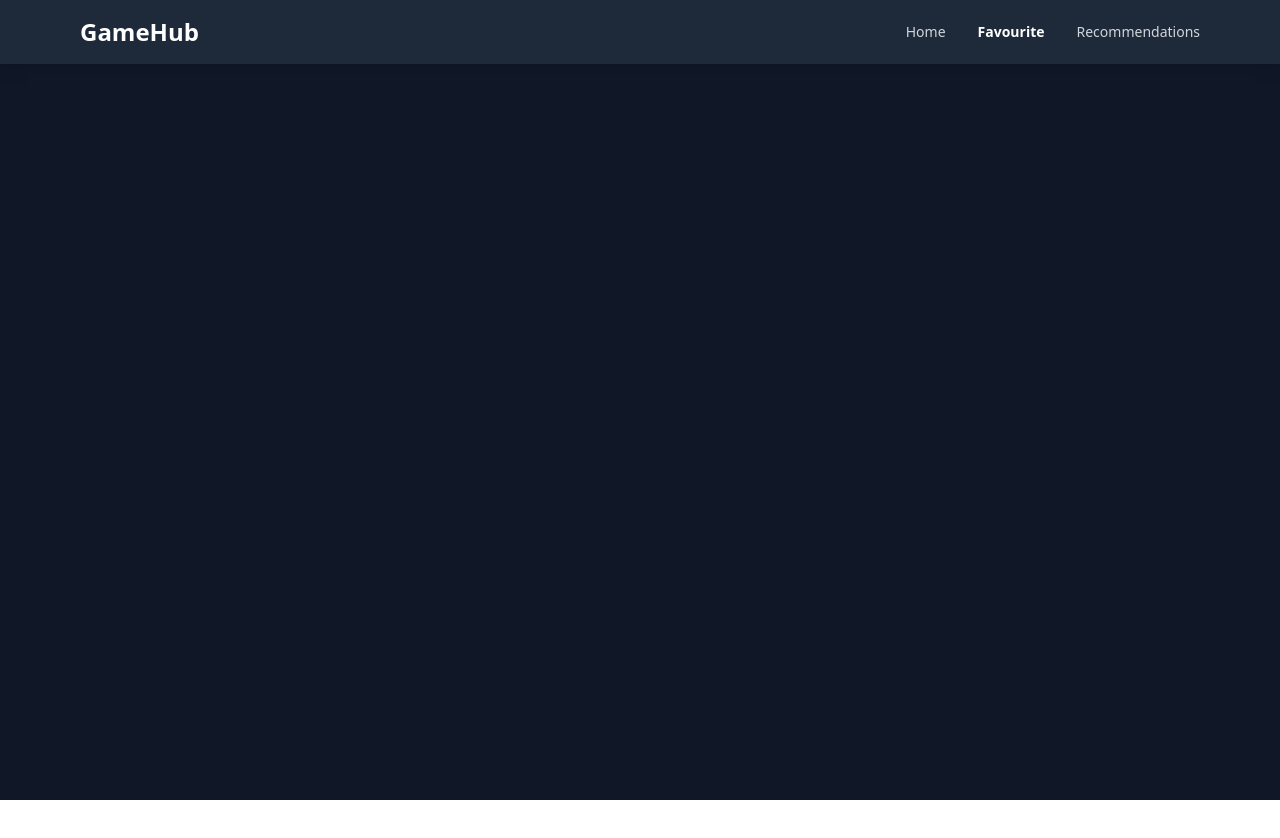
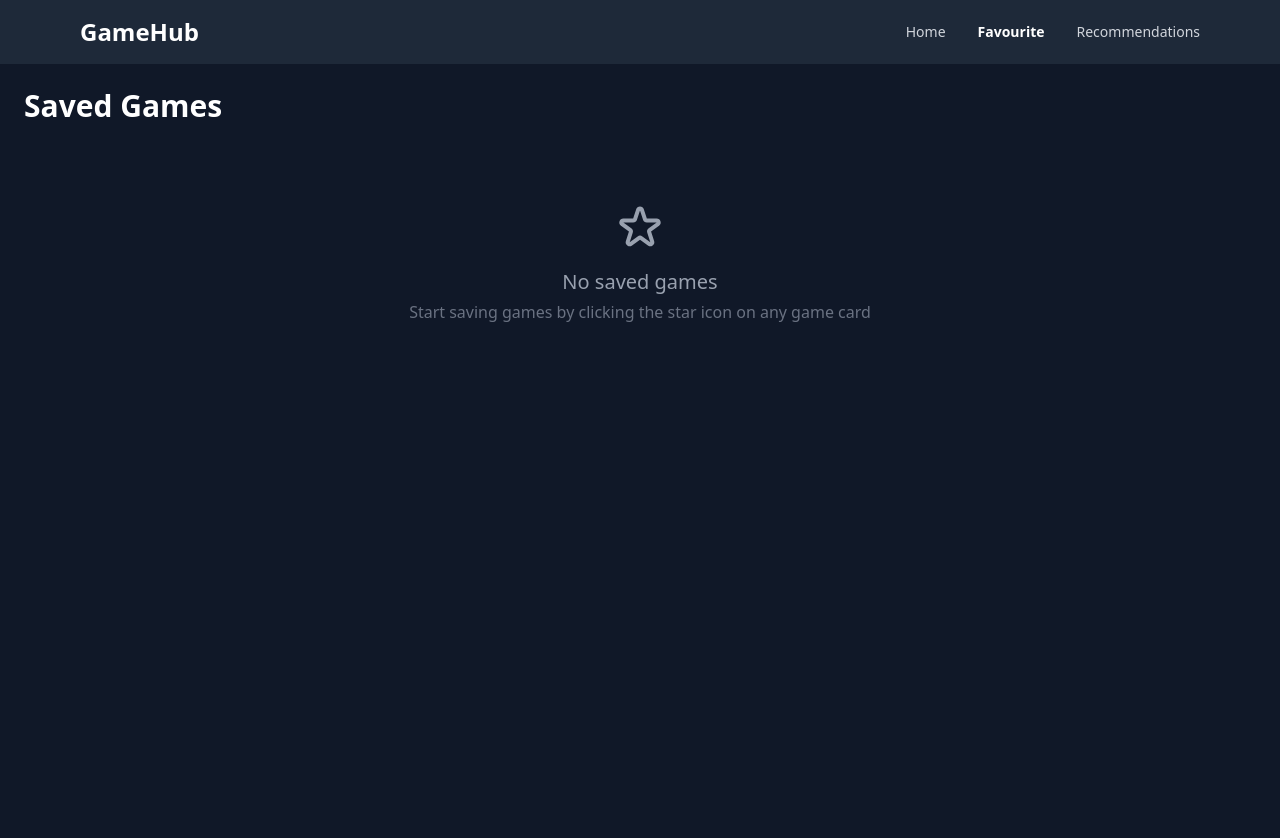
Before and after one commit to Naren456/Blog-App, a React (Vite) app: page /saved-games in a window 1280 px wide. Shown: the top 838 px of the page. Before the commit the page ends 800 px from the top, so only its background shows below. Built offline with nearby package versions, Linux system fonts and the light colour scheme.

Commit message:
implement Fav page

```diff
--- a/src/pages/Favourite.jsx
+++ b/src/pages/Favourite.jsx
@@ -1,11 +1,47 @@
-import React from 'react'
+import React from 'react';
+import { useSavedGames } from '../context/SavedGamesContext';
+import GameCard from '../components/GameCard';
 
 const Favourite = () => {
+  const { savedGames } = useSavedGames();
+
   return (
-    <div>
+    <div className="p-6 bg-gray-900 min-h-screen">
+      <div className="max-w-7xl mx-auto">
+        <h1 className="text-3xl font-bold text-white mb-8">Saved Games</h1>
 
+        {savedGames.length === 0 ? (
+          <div className="text-center py-12">
+            <div className="mb-4">
+              <svg
+                className="mx-auto h-12 w-12 text-gray-400"
+                fill="none"
+                viewBox="0 0 24 24"
+                stroke="currentColor"
+              >
+                <path
+                  strokeLinecap="round"
+                  strokeLinejoin="round"
+                  strokeWidth={2}
+                  d="M11.049 2.927c.3-.921 1.603-.921 1.902 0l1.519 4.674a1 1 0 00.95.69h4.915c.969 0 1.371 1.24.588 1.81l-3.976 2.888a1 1 0 00-.363 1.118l1.518 4.674c.3.922-.755 1.688-1.538 1.118l-3.976-2.888a1 1 0 00-1.176 0l-3.976 2.888c-.783.57-1.838-.197-1.538-1.118l1.518-4.674a1 1 0 00-.363-1.118l-3.976-2.888c-.784-.57-.38-1.81.588-1.81h4.914a1 1 0 00.951-.69l1.519-4.674z"
+                />
+              </svg>
+            </div>
+            <h3 className="text-xl font-medium text-gray-400 mb-1">No saved games</h3>
+            <p className="text-gray-500">
+              Start saving games by clicking the star icon on any game card
+            </p>
+          </div>
+        ) : (
+          <div className="grid grid-cols-1 sm:grid-cols-2 md:grid-cols-3 lg:grid-cols-4 xl:grid-cols-5 gap-6">
+            {savedGames.map((game) => (
+              <GameCard key={game.id} game={game} />
+            ))}
+          </div>
+        )}
+      </div>
     </div>
-  )
-}
+  );
+};
 
-export default Favourite
+export default Favourite;
--- /dev/null
+++ b/src/pages/GameDetail.jsx
@@ -0,0 +1,82 @@
+import React, { useState, useEffect } from 'react';
+import { useParams } from 'react-router-dom';
+import { useSavedGames } from '../context/SavedGamesContext';
+import HeroSection from '../components/GameDetails/HeroSection';
+import GameInfo from '../components/GameDetails/GameInfo';
+import GameDescription from '../components/GameDetails/GameDescription';
+import Platforms from '../components/GameDetails/Platforms';
+import SystemRequirements from '../components/GameDetails/SystemRequirements';
+import Screenshots from '../components/GameDetails/Screenshots';
+import Tags from '../components/GameDetails/Tags';
+
+const GameDetail = () => {
+  const { id } = useParams();
+  const [game, setGame] = useState(null);
+  const [loading, setLoading] = useState(true);
+  const [error, setError] = useState(null);
+  const { toggleSaveGame, isGameSaved } = useSavedGames();
+  const isSaved = game ? isGameSaved(game.id) : false;
+
+  const API_KEY = 'a52f7654d212491c82e635495ba2129a';
+
+  useEffect(() => {
+    const fetchGameDetails = async () => {
+      try {
+        setLoading(true);
+        const res = await fetch(`https://api.rawg.io/api/games/${id}?key=${API_KEY}`);
+        const data = await res.json();
+        setGame(data);
+      } catch (err) {
+        setError('Error fetching game details');
+        console.error('Error:', err);
+      } finally {
+        setLoading(false);
+      }
+    };
+
+    fetchGameDetails();
+  }, [id]);
+
+  const handleSave = () => {
+    if (game) {
+      toggleSaveGame(game);
+    }
+  };
+
+  if (loading) {
+    return (
+      <div className="flex justify-center items-center min-h-screen bg-gray-900">
+        <div className="animate-spin rounded-full h-8 w-8 md:h-12 md:w-12 border-t-2 border-b-2 border-white"></div>
+      </div>
+    );
+  }
+
+  if (error || !game) {
+    return (
+      <div className="min-h-screen bg-gray-900 text-white p-4 md:p-6">
+        <div className="max-w-4xl mx-auto">
+          <h1 className="text-xl md:text-2xl font-bold text-red-500">Error loading game details</h1>
+        </div>
+      </div>
+    );
+  }
+
+  return (
+    <div className="min-h-screen bg-gray-900 text-white pb-6 md:pb-8">
+      <HeroSection game={game} isSaved={isSaved} onSave={handleSave} />
+
+      <div className="max-w-6xl mx-auto px-4 sm:px-6 lg:px-8">
+        <div className="bg-gray-800 rounded-lg shadow-xl p-4 md:p-6 mt-8">
+          <GameInfo game={game} />
+          <SystemRequirements platforms={game.platforms} />
+          <GameDescription description={game.description} />
+          <Platforms platforms={game.platforms} />
+          <Screenshots screenshots={game.short_screenshots} />
+          <Tags tags={game.tags} />
+        </div>
+      </div>
+    </div>
+  );
+};
+
+export default GameDetail;
```
